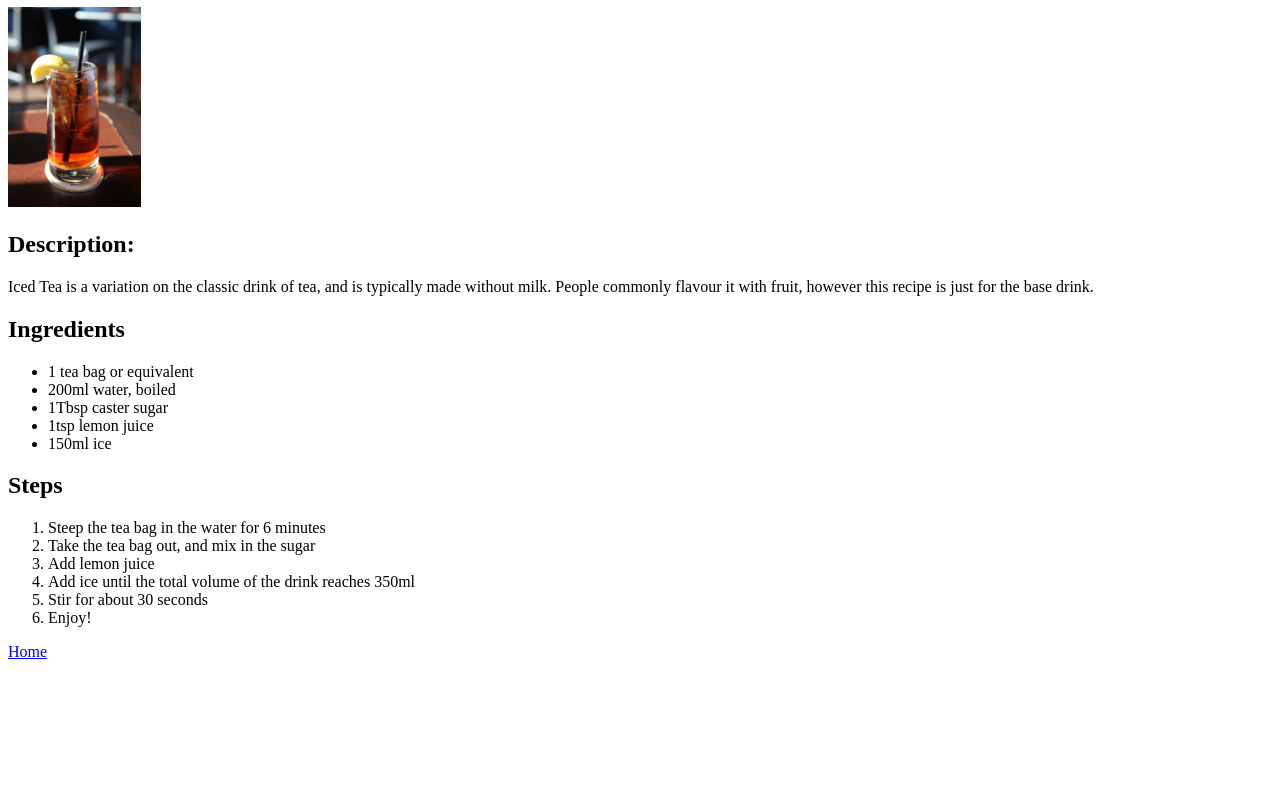
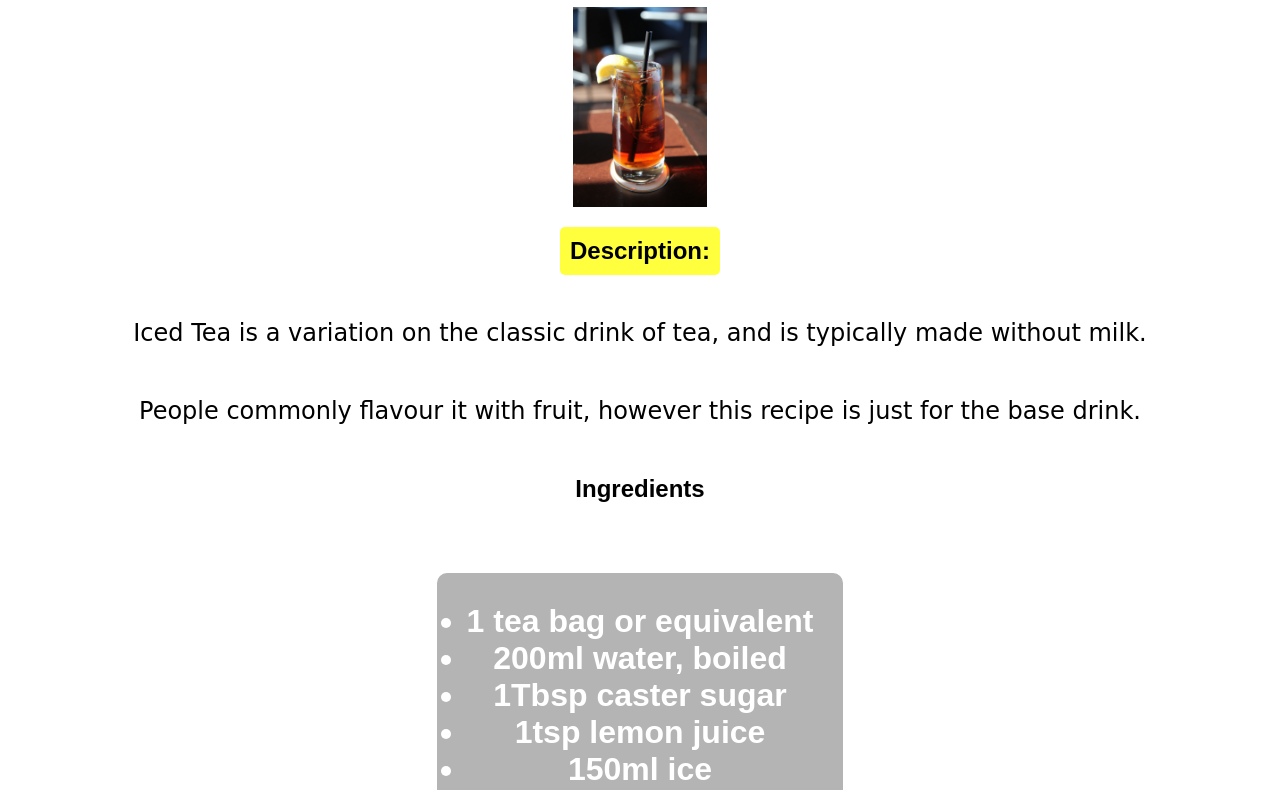
Before and after one commit to MilknCookys/odin-recipes, a plain HTML site: page recipes/iced-tea.html in a window 1280 px wide. Shown: the part 73-863 px from the top of the page. Before the commit the page ends 800 px from the top, so only its background shows below. Drawn offline with Linux system fonts and the light colour scheme.

Commit message:
Created iced-tea-styles.css for iced-tea.html
Edited the html to fit the newly added CSS

```diff
--- /dev/null
+++ b/recipes/iced-tea-styles.css
@@ -0,0 +1,64 @@
+body {
+  text-align: center;
+  font-family: Arial, Helvetica, sans-serif;
+}
+
+.container {
+  text-align: center;
+}
+
+img {
+  display: block;
+  margin: auto;
+}
+
+#description {
+  background-color: rgba(255, 255, 0, 0.755);
+  display: inline-block;
+  max-width: 80%;
+  padding: 10px;
+  border-radius: 5px;
+}
+
+p {
+  font-size: 1.5rem;
+  font-family: cursive;
+  margin-bottom: 50px;
+}
+
+.ulContainer {
+  text-align: center;
+}
+
+ul,
+ol {
+  display: inline-block;
+  text-align: center;
+  background-color: rgb(180, 180, 180);
+  margin: 50px;
+  padding: 30px;
+  border-radius: 10px;
+  color: white;
+  font-weight: bold;
+  font-size: 2rem;
+}
+
+ul:hover,
+ol:hover {
+  background-color: rgb(144, 144, 144);
+}
+
+.link {
+  color: rgb(255, 255, 255);
+  background-color: rgb(124, 124, 255);
+  border: 2px rgb(124, 124, 255) solid;
+  padding: 15px;
+  border-radius: 10px;
+  text-decoration: none;
+  font-weight: bold;
+  transition: transform 0.3s;
+}
+
+.link:hover {
+  background-color: rgb(154, 154, 255);
+}
--- a/recipes/iced-tea.html
+++ b/recipes/iced-tea.html
@@ -3,22 +3,29 @@
   <head>
     <meta charset="UTF-8" />
     <title>Iced Tea | The Odin Project</title>
+    <link rel="stylesheet" href="iced-tea-styles.css" />
   </head>
 
   <body>
     <h1>How to make Iced Tea</h1>
+    <div class="container">
       <img src="./images/iced-tea.jpg" alt="A glass of Iced Tea" height="200" />
+    </div>
 
-    <h2>Description:</h2>
+    <div class="container"><h2 id="description">Description:</h2></div>
 
     <p>
       Iced Tea is a variation on the classic drink of tea, and is typically made
-      without milk. People commonly flavour it with fruit, however this recipe
-      is just for the base drink.
+      without milk.
+    </p>
+
+    <p>
+      People commonly flavour it with fruit, however this recipe is just for the
+      base drink.
     </p>
 
     <h2>Ingredients</h2>
-
+    <div class="ulContainer">
       <ul>
         <li>1 tea bag or equivalent</li>
         <li>200ml water, boiled</li>
@@ -26,8 +33,10 @@
         <li>1tsp lemon juice</li>
         <li>150ml ice</li>
       </ul>
+    </div>
 
     <h2>Steps</h2>
+    <div class="olContainer">
       <ol>
         <li>Steep the tea bag in the water for 6 minutes</li>
         <li>Take the tea bag out, and mix in the sugar</li>
@@ -36,9 +45,10 @@
         <li>Stir for about 30 seconds</li>
         <li>Enjoy!</li>
       </ol>
+    </div>
 
     <footer>
-      <a href="../index.html">Home</a>
+      <a href="../index.html" class="link">Home</a>
     </footer>
   </body>
 </html>
```
Lines whose indentation alone changed are shown as unchanged.
